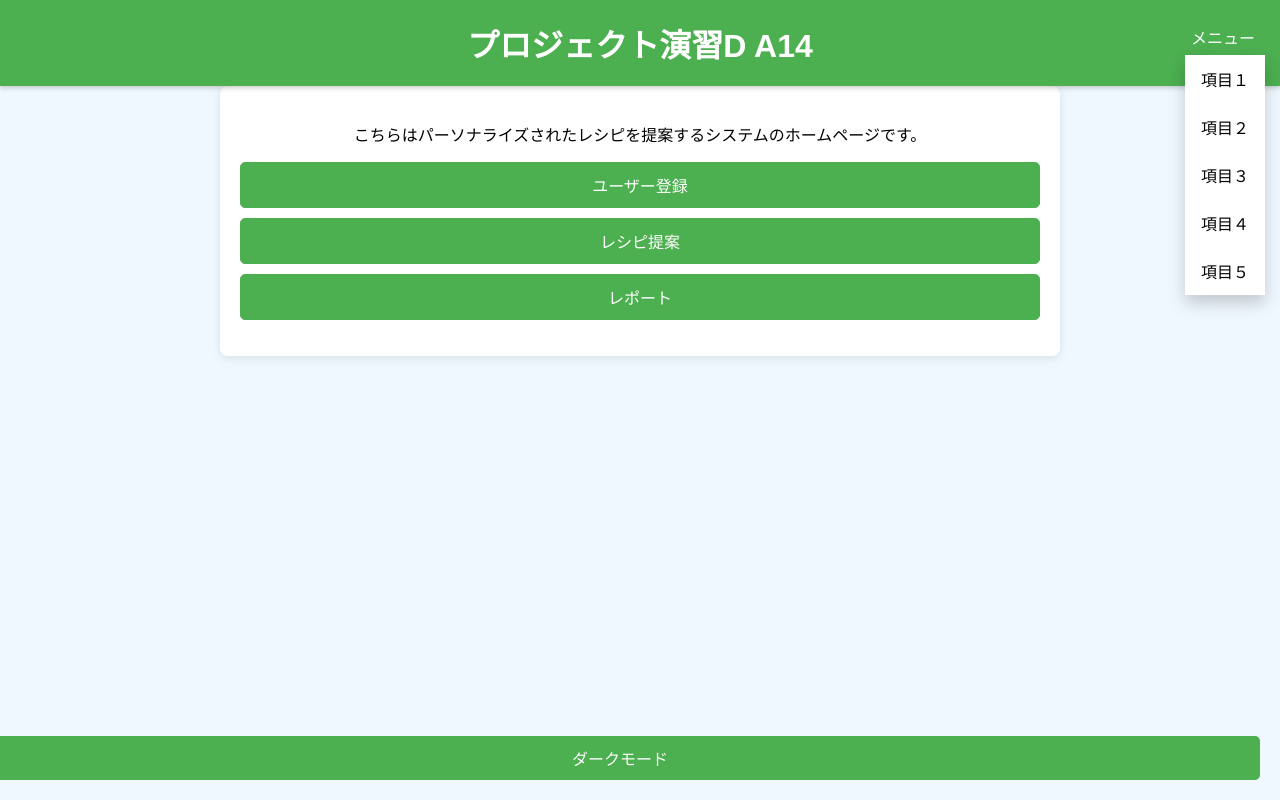
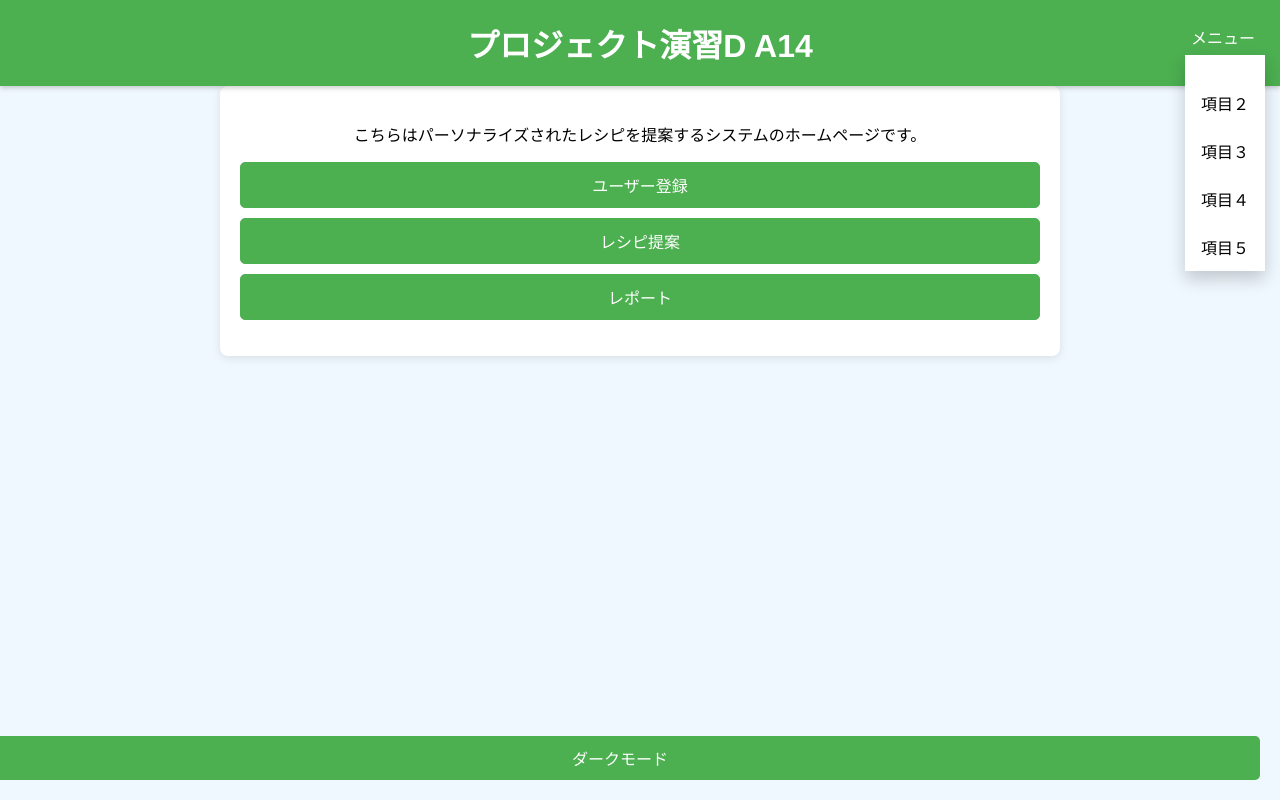
Before and after one commit to kazuto0109/-D, a plain HTML site: page 食事指導/index.html in a window 1280 px wide. Both pictures are taken after a click on the button "メニュー". Drawn offline with Linux system fonts and the light colour scheme.

Commit message:
Update index.html
Signed-off-by: kazuto0109 <115137409+kazuto0109@users.noreply.github.com>

```diff
--- a/食事指導/index.html
+++ b/食事指導/index.html
@@ -12,7 +12,7 @@
         <div class="menu">
             <button class="menu-button">メニュー</button>
             <div class="menu-content">
-                <a href="#">項目１</a>
+                <a href="#"></a>
                 <a href="#">項目２</a>
                 <a href="#">項目３</a>
                 <a href="#">項目４</a>
```
